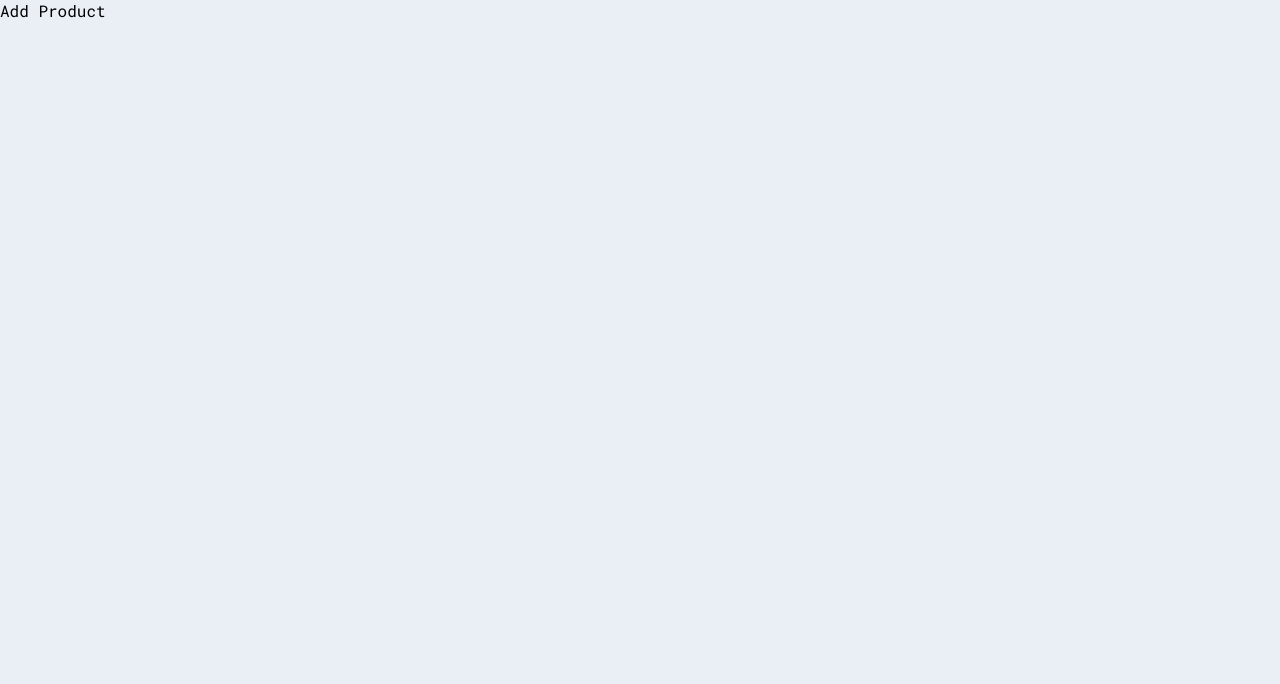
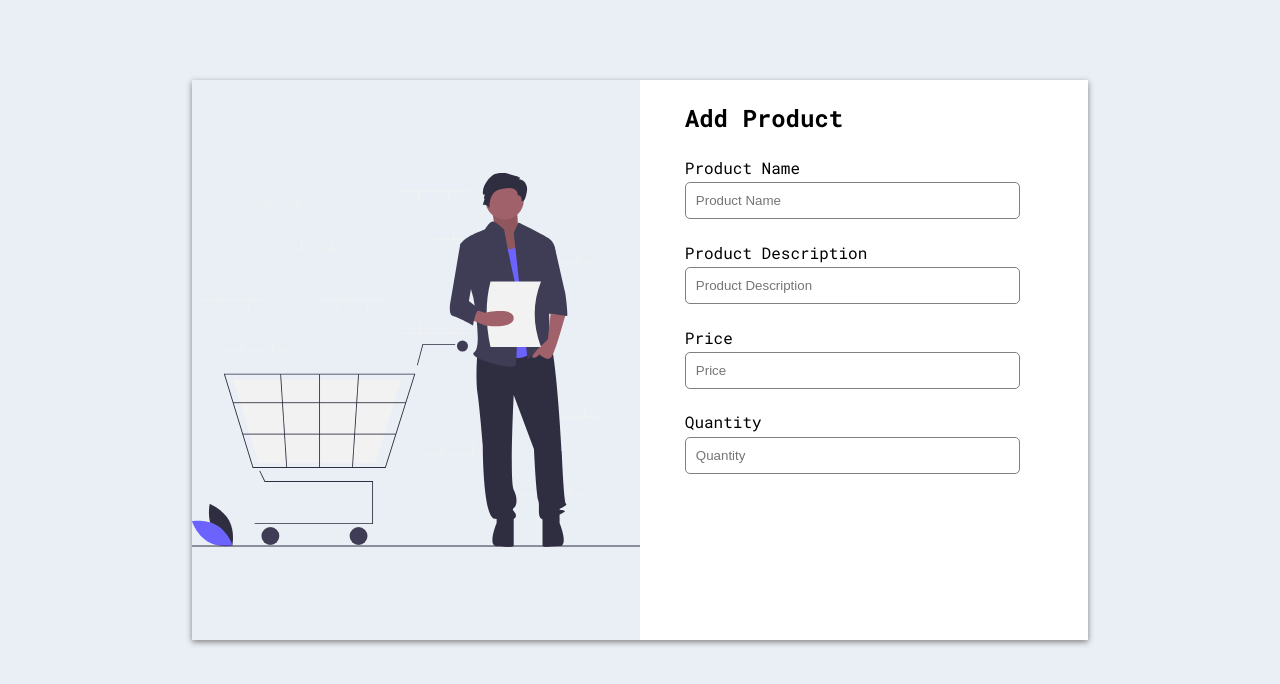
Before and after one commit to aksharma-7/product-inventory, a React (Create React App) app: page /addproduct in a window 1280 px wide. Shown: the top 684 px of the page. Built offline with nearby package versions, Linux system fonts and the light colour scheme.

Commit message:
add product form ui added

```diff
--- a/src/components/AddProduct/AddProduct.css
+++ b/src/components/AddProduct/AddProduct.css
@@ -0,0 +1,43 @@
+.add-product-container {
+  display: flex;
+  margin: 5rem auto;
+  height: 70vh;
+  width: 70vw;
+  box-shadow: 0 2px 6px gray;
+}
+
+.image-container {
+  width: 50% !important;
+}
+
+.form-container {
+  display: flex;
+  flex-direction: column;
+  background-color: white;
+  height: 100%;
+  width: 50%;
+}
+
+.form-container h2 {
+  width: 70%;
+  margin: 5% 10%;
+}
+
+.form-container label {
+  width: 70%;
+  margin: 0 10% 1% 10%;
+}
+
+.form-container input {
+  width: 70%;
+  margin: 0 10% 5% 10%;
+  outline: none;
+  padding: 5px 10px;
+  height: 25px;
+  border: 1px solid grey;
+  border-radius: 5px;
+}
+
+input:focus {
+  border: 1px solid #7722f0;
+}
--- a/src/components/AddProduct/AddProduct.js
+++ b/src/components/AddProduct/AddProduct.js
@@ -1,7 +1,32 @@
 import React from 'react';
-
+import cart from '../../images/cart.svg';
+import './AddProduct.css';
+// name
+// description
+// price
+// quantity
 const AddProduct = () => {
-  return <div>Add Product</div>;
+  return (
+    <div className='add-product-container'>
+      <img className='image-container' src={cart} />
+      <form className='form-container'>
+        <h2>Add Product</h2>
+        <label for='name'>Product Name</label>
+        <input id='name' type='text' placeholder='Product Name' />
+        <label for='description'>Product Description</label>
+        <input id='description' type='text' placeholder='Product Description' />
+        <label for='price'>Price</label>
+        <input
+          id='price'
+          type='text'
+          placeholder='number'
+          placeholder='Price'
+        />
+        <label for='quantity'>Quantity</label>
+        <input id='quantity' type='number' placeholder='Quantity' />
+      </form>
+    </div>
+  );
 };
 
 export default AddProduct;
```
Also changed, not shown: src/images/cart.svg (added).
